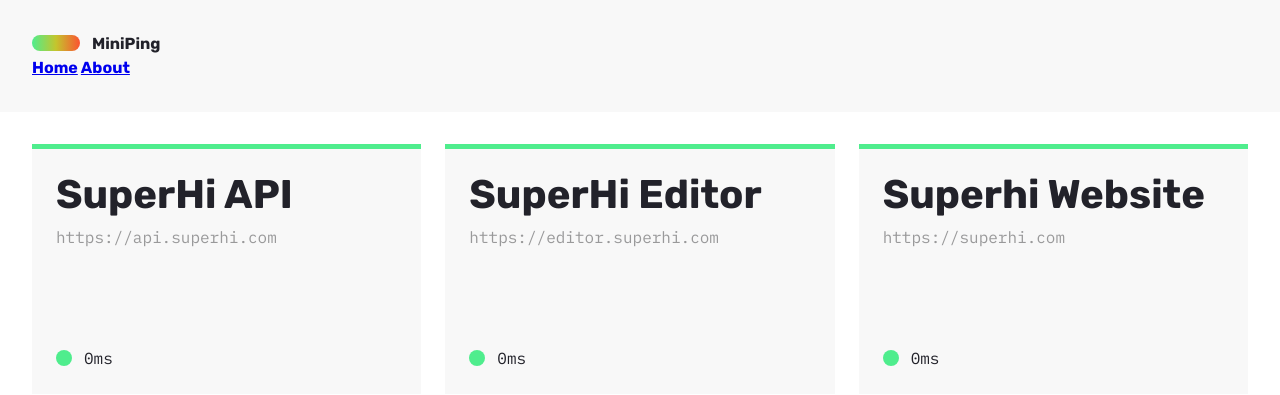
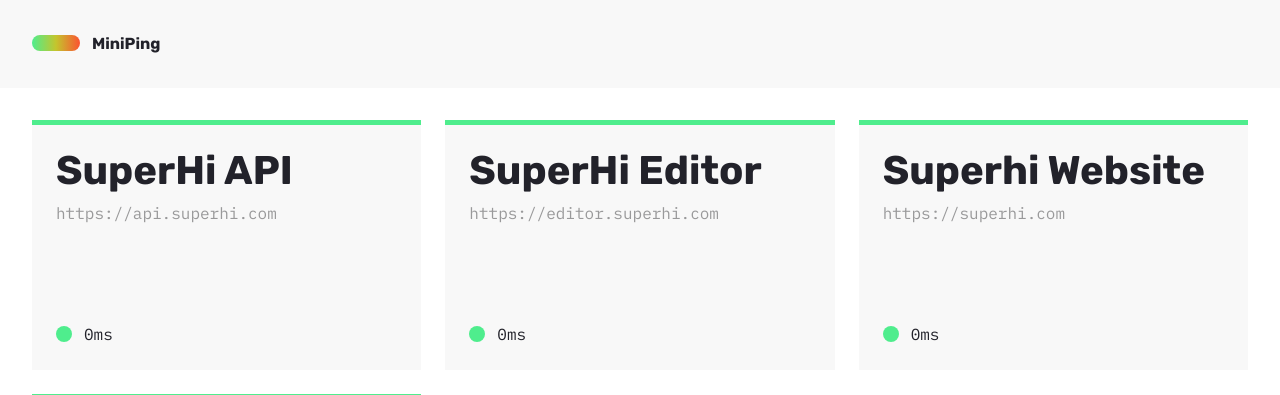
Before and after one commit to Shenghongzhong/miniping, a Flask app: page / in a window 1280 px wide. Shown: the top 395 px of the page. Run offline with Flask 2, Linux system fonts and the light colour scheme; data that the repository does not hold is empty.

Commit message:
Remove navigation

```diff
--- a/templates/layout.html
+++ b/templates/layout.html
@@ -10,10 +10,7 @@
     <header>
       <h1>MiniPing</h1>
 
-      <nav>
-        <a href="{{ url_for('home')}}">Home</a>
-        <a href="{{ url_for('about')}}">About</a>
-      </nav>
+
     </header>
 
     <section>
```
